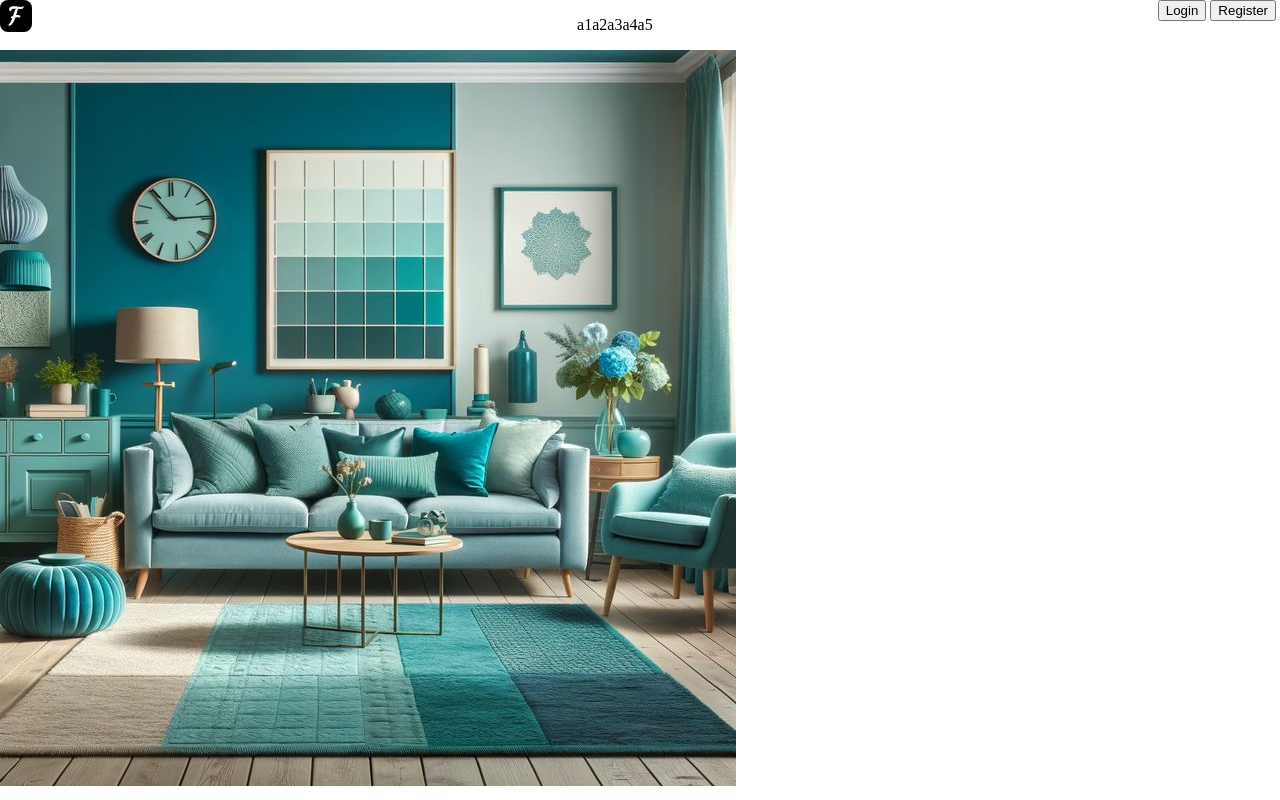
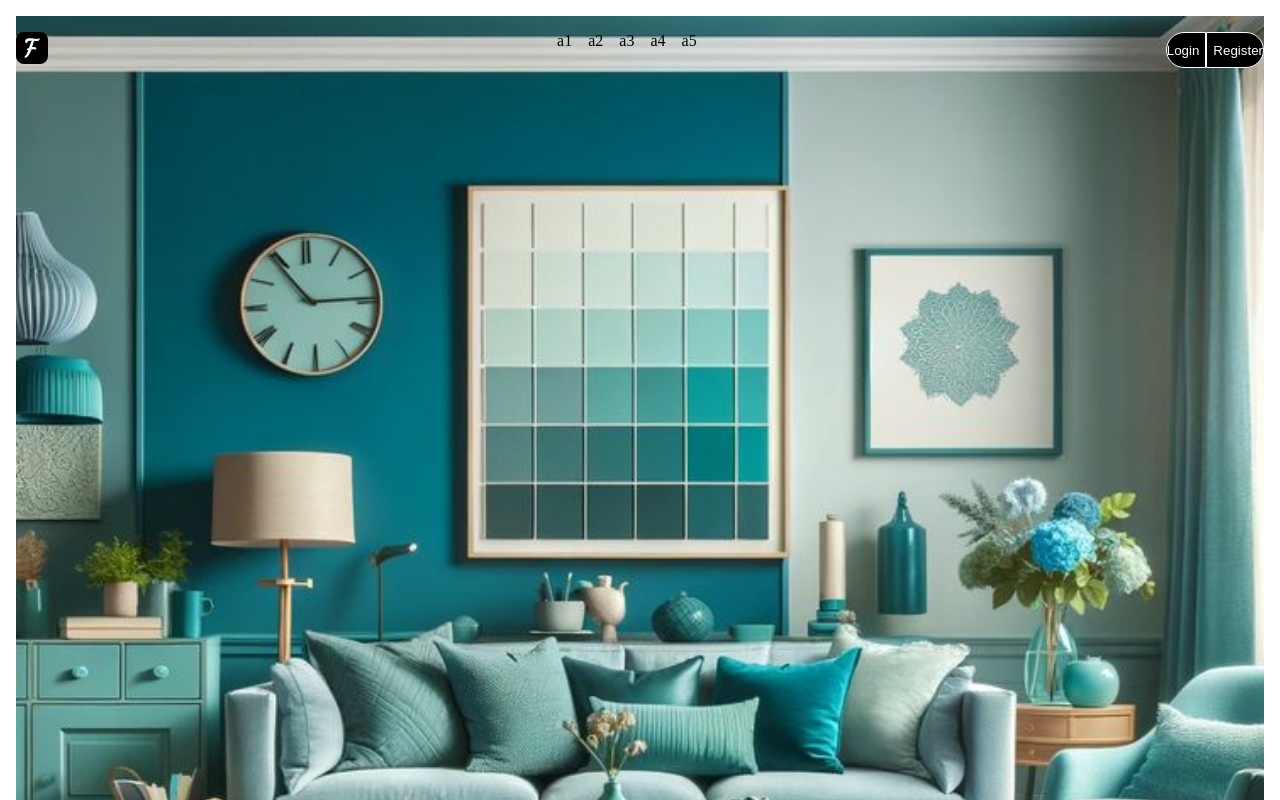
Before and after one commit to Rayan-Haddad/FurnitureWebsite, a website built with Vite: page index.html in a window 1280 px wide. Shown: the top 800 px of the page. Built offline with nearby package versions, Linux system fonts and the light colour scheme.

Commit message:
add some styles to the shape

```diff
--- a/index.html
+++ b/index.html
@@ -25,12 +25,15 @@
             <li><a href="">a5</a></li>
           </ul>
           <div class="userLogin">
-            <button type="">Login</button>
-            <button type="">Register</button>
-            <img src="" class="user_pfp" alt="" />
+            <button id="login" type="">Login</button>
+            <button id="register" type="">Register</button>
           </div>
         </nav>
-        <img src="public/heroImage3.jpg" alt="Furniture image" />
+        <img
+          class="heroImg"
+          src="public/heroImage3.jpg"
+          alt="Furniture image"
+        />
       </div>
       <div class="img_changer"></div>
       <div class="headerServiceInfo"></div>
--- a/src/Css/Hero/shape.css
+++ b/src/Css/Hero/shape.css
@@ -4,19 +4,52 @@ body {
 }
 .page_nav > li {
   list-style: none;
+  margin: 0;
 }
 .page_nav > li > a {
   text-decoration: none;
   color: black;
+  padding: 0.5rem;
 }
 .page_nav {
   display: flex;
+  margin: 0;
 }
 
 nav {
+  position: absolute;
   display: flex;
   justify-content: space-between;
+  width: 100%;
+  top: 1rem;
 }
 .Hero_icon {
   max-width: 2rem;
 }
+.userLogin {
+  display: flex;
+}
+#login,
+#register {
+  color: white;
+  background-color: black;
+  border: solid white 0.1rem;
+}
+#login {
+  border-radius: 2rem 0 0 2rem;
+  padding-left: 0;
+}
+
+#register {
+  border-radius: 0 2rem 2rem 0;
+  padding-right: 0;
+}
+
+.heroImg {
+  width: 100%;
+  max-height: 50%;
+}
+.mainShape {
+  margin: 1rem;
+  position: relative;
+}
```
